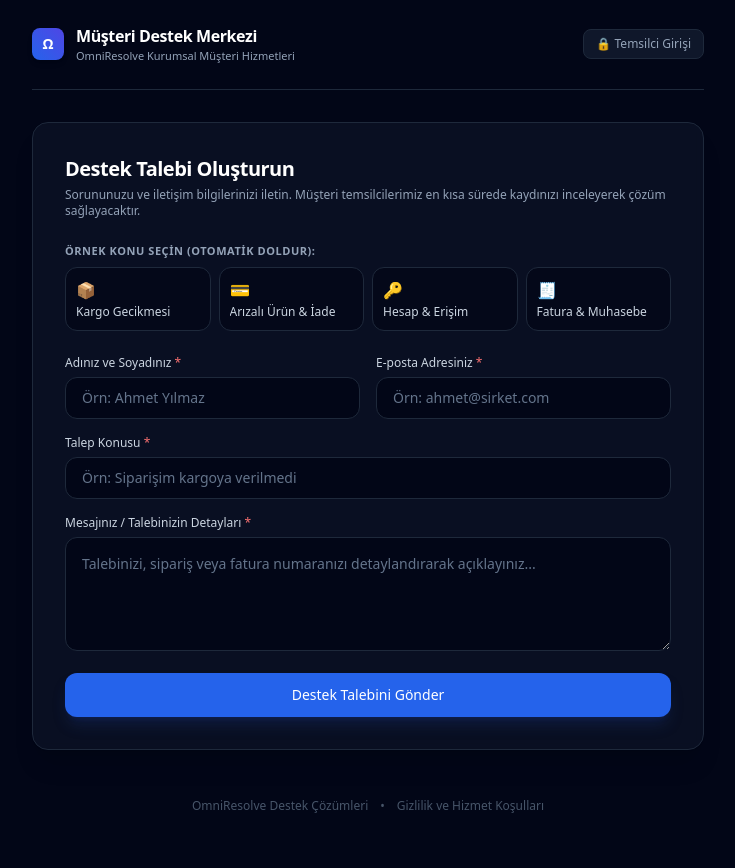
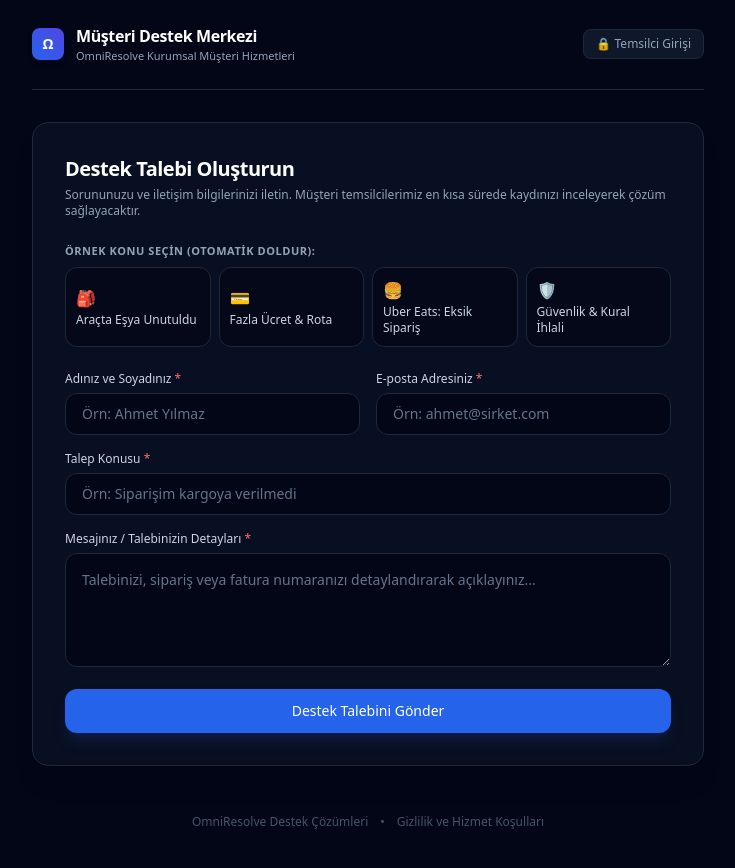
Before and after one commit to enesgadis/saas-frontend, a Next.js app: page / in a window 1280 px wide. Shown: the whole page, without its empty margins (272-1007 px from the left). Built offline with nearby package versions, Linux system fonts and the light colour scheme; no server answers.

Commit message:
feat: customize customer scenarios and agent triage for Uber operations

```diff
--- a/app/agent/page.tsx
+++ b/app/agent/page.tsx
@@ -190,7 +190,7 @@ export default function AgentDashboard() {
       setDepartment(updated.department || "");
       setTimeSaved(updated.time_saved_minutes || 18);
       setTickets((prev) => prev.map((t) => (t.id === updated.id ? updated : t)));
-      setFeedback("✓ Google Gemini 3.5 Flash talebi okudu, ilgili birimi sevk etti ve yanıt hazırladı.");
+      setFeedback("✓ Google Gemini 3.8 Flash talebi anladı, ilgili Uber birimine sevk etti ve yanıtı hazırladı.");
     } catch {
       setFeedback("Yapay zekâ analizi sırasında bağlantı hatası oluştu.");
     } finally {
@@ -204,16 +204,17 @@ export default function AgentDashboard() {
     let category = { label: "Genel Destek", icon: "💬", color: "text-slate-400 bg-slate-800/40 border-slate-700/50" };
     let priority = { label: "Normal", color: "text-blue-400 bg-blue-950/40 border-blue-800/40" };
 
-    if (text.includes("iade") || text.includes("arıza") || text.includes("bozuk") || text.includes("para") || text.includes("hasarlı")) {
-      category = { label: "İade & Değişim", icon: "💳", color: "text-amber-400 bg-amber-950/40 border-amber-800/40" };
+    if (text.includes("çanta") || text.includes("eşya") || text.includes("unuttum") || text.includes("kayıp") || text.includes("cüzdan") || text.includes("telefon")) {
+      category = { label: "Kayıp Eşya & Sürücü", icon: "🎒", color: "text-amber-400 bg-amber-950/40 border-amber-800/40" };
       priority = { label: "Yüksek", color: "text-orange-400 bg-orange-950/40 border-orange-800/40" };
-    } else if (text.includes("kargo") || text.includes("teslim") || text.includes("gecik") || text.includes("nerede") || text.includes("sevkiyat")) {
-      category = { label: "Lojistik & Teslimat", icon: "📦", color: "text-cyan-400 bg-cyan-950/40 border-cyan-800/40" };
+    } else if (text.includes("ücret") || text.includes("rota") || text.includes("köprü") || text.includes("fazla") || text.includes("gişe") || text.includes("tahsilat")) {
+      category = { label: "Ücret & Rota İtirazı", icon: "💳", color: "text-cyan-400 bg-cyan-950/40 border-cyan-800/40" };
       priority = { label: "Acil", color: "text-red-400 bg-red-950/40 border-red-800/40" };
-    } else if (text.includes("şifre") || text.includes("giriş") || text.includes("hesap") || text.includes("erişim")) {
-      category = { label: "Güvenlik & Hesap", icon: "🔑", color: "text-purple-400 bg-purple-950/40 border-purple-800/40" };
-    } else if (text.includes("fatura") || text.includes("tahsilat") || text.includes("ödeme") || text.includes("çekim")) {
-      category = { label: "Fatura & Muhasebe", icon: "🧾", color: "text-emerald-400 bg-emerald-950/40 border-emerald-800/40" };
+    } else if (text.includes("güvenlik") || text.includes("tehlike") || text.includes("agresif") || text.includes("kural") || text.includes("emniyet")) {
+      category = { label: "Sürüş Emniyeti (Safety)", icon: "🛡️", color: "text-rose-400 bg-rose-950/40 border-rose-800/40" };
+      priority = { label: "Kritik", color: "text-rose-400 bg-rose-950/40 border-rose-800/40" };
+    } else if (text.includes("eats") || text.includes("yemek") || text.includes("sipariş") || text.includes("kurye") || text.includes("restoran")) {
+      category = { label: "Uber Eats Restoran", icon: "🍔", color: "text-emerald-400 bg-emerald-950/40 border-emerald-800/40" };
     }
 
     return { category, priority };
--- a/app/page.tsx
+++ b/app/page.tsx
@@ -6,36 +6,36 @@ import { createTicket } from "@/lib/api";
 
 const COMMON_TOPICS = [
   {
-    icon: "📦",
-    label: "Kargo Gecikmesi",
-    customer_name: "Ahmet Yılmaz",
-    customer_email: "ahmet.yilmaz@sirket.com",
-    title: "Siparişim 5 gündür kargoya verilmedi",
-    description: "Geçen hafta verdiğim sipariş sisteminizde hala 'hazırlanıyor' olarak görünüyor. Acil kargo takip numaramın paylaşılmasını ve sevkiyatın hızlandırılmasını talep ediyorum."
+    icon: "🎒",
+    label: "Araçta Eşya Unutuldu",
+    customer_name: "Caner Yılmaz",
+    customer_email: "caner.yilmaz@email.com",
+    title: "Yolculukta arka koltukta deri sırt çantam kaldı (#UB-89214)",
+    description: "Dün gece 23:45'te Beşiktaş - Kadıköy yolculuğumu tamamladım. 34 TFM 42 plakalı aracın arka koltuğunda siyah deri sırt çantamı unuttum. İçinde iş bilgisayarım var, sürücüye ulaşamıyorum acil destek rica ederim."
   },
   {
     icon: "💳",
-    label: "Arızalı Ürün & İade",
-    customer_name: "Zeynep Kaya",
-    customer_email: "zeynep.kaya@kurumsal.com",
-    title: "Ürün hasarlı teslim edildi, iade talebi",
-    description: "Bugün teslim aldığım cihazın ekranında çatlak ve fiziksel hasar mevcut. Ürünün iadesi için kargo anlaşma kodunun tarafıma iletilmesini ve tutarın kartıma iadesini rica ederim."
+    label: "Fazla Ücret & Rota",
+    customer_name: "Selin Demir",
+    customer_email: "selin.demir@kurumsal.com",
+    title: "Sürücü rotayı uzattı, hesabımdan 2 kat fazla ücret çekildi",
+    description: "Havalimanı transferimde sürücü navigasyon dışına çıkarak köprü geçişini mükerrer yansıtmış. Tahmini 450 TL olan tutar hesabımdan 920 TL olarak çekildi. GPS telemetrisinin incelenerek fazla çekilen tutarın iadesini talep ediyorum."
   },
   {
-    icon: "🔑",
-    label: "Hesap & Erişim",
-    customer_name: "Mehmet Demir",
-    customer_email: "mehmet.demir@firma.com",
-    title: "Kurumsal hesaba giriş yapılamıyor",
-    description: "Şifremi sıfırlamak istediğimde tek kullanımlık doğrulama bağlantısı e-posta kutuma ulaşmıyor. Hesabıma acil erişim sağlamam gerekiyor."
+    icon: "🍔",
+    label: "Uber Eats: Eksik Sipariş",
+    customer_name: "Mert Karaca",
+    customer_email: "mert.karaca@gmail.com",
+    title: "Restoran siparişimde 2 ana yemek poşetten çıkmadı (#EATS-44129)",
+    description: "Siparişim geldiğinde kurye poşetinin güvenlik bandı yırtıktı. Faturada yer alan 2 adet menü pakette yoktu. Kurye restorana sormamı söyledi. Eksik ürünlerin tutarının Uber Eats cüzdanıma iadesini talep ediyorum."
   },
   {
-    icon: "🧾",
-    label: "Fatura & Muhasebe",
-    customer_name: "Canan Şahin",
-    customer_email: "canan.sahin@holding.com",
-    title: "Kredi kartından mükerrer tahsilat",
-    description: "Aylık lisans yenilemesinde kurumsal kartımızdan aynı tutar 2 defa tahsil edilmiştir. Fazla çekilen bedelin iadesi ve muhasebe dekontunun tarafımıza gönderilmesini rica ederiz."
+    icon: "🛡️",
+    label: "Güvenlik & Kural İhlali",
+    customer_name: "Büşra Aydın",
+    customer_email: "busra.aydin@domain.com",
+    title: "Sürücü yolculuk boyunca agresif araç kullandı ve kural ihlali yaptı",
+    description: "Seyir halindeyken sürücü telefonla video izledi ve emniyet şeridine girdi. Kendisini uyardığımda sözlü münakaşa yaşadık. Yolcu güvenliğini tehlikeye atan bu sürücünün profilinin incelenmesini ve hesabının kontrol edilmesini rica ediyorum."
   }
 ];
 
```
